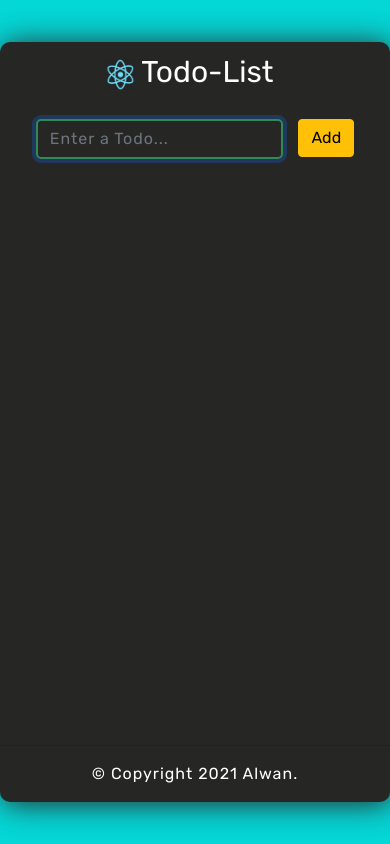
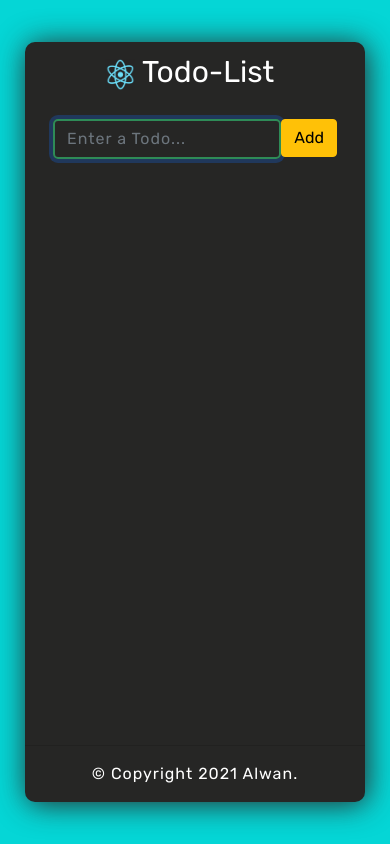
Before and after one commit to wanrabbae/react-todo-list, a React (Create React App) app: page / in a window 390 px wide. Built offline with nearby package versions, Linux system fonts and the light colour scheme.

Commit message:
Add responsive

```diff
--- a/src/App.css
+++ b/src/App.css
@@ -123,3 +123,13 @@ button {
 .check {
     padding: -50px;
 }
+
+@media (max-width: 768px) {
+    .card {
+        width: 340px;
+    }
+
+    form {
+        width: 100%;
+    }
+}
--- a/src/components/Form.js
+++ b/src/components/Form.js
@@ -5,7 +5,6 @@ function Form({ input, setInput, todos, setTodos, editTodo, setEditTodo }) {
 
     const updateTodo = (title, id, completed) => {
         const newTodo = todos.map((todo) => {
-            console.log(todo);
             return todo.id === id ? { id, title, completed } : todo
         })
 
```
Also changed, not shown: 1 other file (tests, documents, lock files or other folders).
